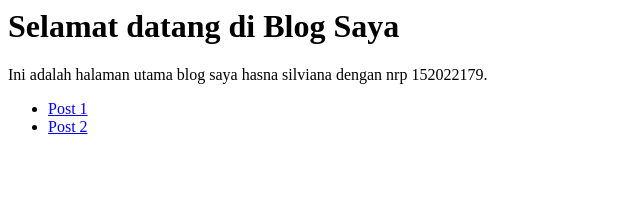
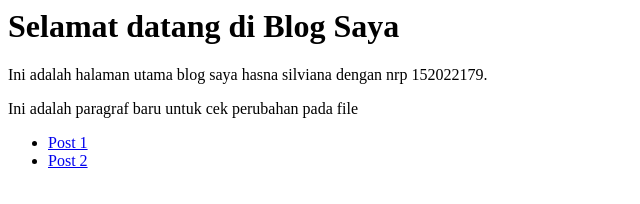
Before and after one commit to navianaa/blog-hasna, a plain HTML site: page index.html in a window 1280 px wide. Shown: the whole page, without its empty margins (0-640 px from the left). Drawn offline with Linux system fonts and the light colour scheme.

Commit message:
update index.html

```diff
--- a/index.html
+++ b/index.html
@@ -3,7 +3,8 @@
 <body>
   <h1>Selamat datang di Blog Saya</h1>
   <p>Ini adalah halaman utama blog saya hasna silviana dengan nrp 152022179.</p>
-  <ul>
+  <p>Ini adalah paragraf baru untuk cek perubahan pada file</p>
+<ul>
     <li><a href="https://s3.amazonaws.com/backup-blog-nrp/post1.html">Post 1</a></li>
     <li><a href="https://s3.amazonaws.com/backup-blog-nrp/post2.html">Post 2</a></li>
   </ul>
```
